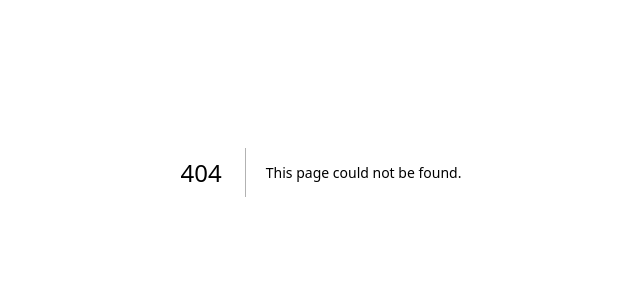
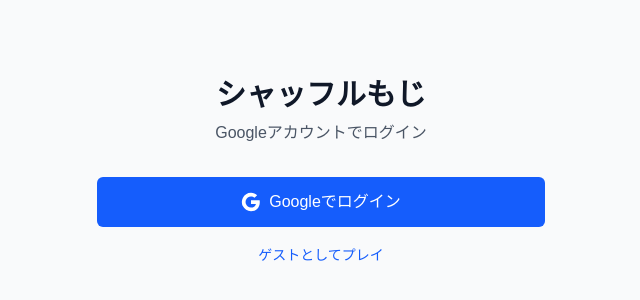
Before and after one commit to koza-ken/shufflemoji, a Next.js app in the folder word-scramble-nextjs/: page /auth/signin in a window 1280 px wide. Before the commit this address had no page. Shown: the part 228-528 px from the top of the page, without its empty margins (319-959 px from the left). Built offline with nearby package versions, Linux system fonts and the light colour scheme.

Commit message:
add:ログインページを作成

```diff
--- /dev/null
+++ b/word-scramble-nextjs/app/auth/signin/page.tsx
@@ -0,0 +1,75 @@
+'use client'
+
+import { signIn } from 'next-auth/react'
+import { useState } from 'react'
+import { useRouter } from 'next/navigation'
+
+export default function SignInPage() {
+  const [isLoading, setIsLoading] = useState(false)
+  const router = useRouter()
+
+  const handleGoogleSignIn = async () => {
+    setIsLoading(true)
+    try {
+      const result = await signIn('google', {
+        callbackUrl: '/',
+        redirect: false
+      })
+
+      if (result?.ok) {
+        router.push('/')
+      }
+    } catch (error) {
+      console.error('ログイン失敗:', error)
+    } finally {
+      setIsLoading(false)
+    }
+  }
+
+  return (
+    <div className="min-h-screen flex items-center justify-center bg-gray-50">
+      <div className="max-w-md w-full space-y-8">
+        <div className="text-center">
+          <h2 className="text-3xl font-bold text-gray-900">
+            シャッフルもじ
+          </h2>
+          <p className="mt-2 text-gray-600">
+            Googleアカウントでログイン
+          </p>
+        </div>
+
+        <div className="mt-8">
+          <button
+            onClick={handleGoogleSignIn}
+            disabled={isLoading}
+            className="w-full flex justify-center items-center px-4 py-3 border border-transparent text-base font-medium rounded-md text-white bg-blue-600 hover:bg-blue-700 focus:outline-none focus:ring-2 focus:ring-offset-2 focus:ring-blue-500 disabled:opacity-50"
+          >
+            {isLoading ? (
+              <span>ログイン中...</span>
+            ) : (
+              <>
+                {/* Google Icon SVG */}
+                <svg className="w-5 h-5 mr-2" viewBox="0 0 24 24">
+                  <path fill="currentColor" d="M22.56 12.25c0-.78-.07-1.53-.2-2.25H12v4.26h5.92c-.26 1.37-1.04 2.53-2.21 3.31v2.77h3.57c2.08-1.92 3.28-4.74 3.28-8.09z"/>
+                  <path fill="currentColor" d="M12 23c2.97 0 5.46-.98 7.28-2.66l-3.57-2.77c-.98.66-2.23 1.06-3.71 1.06-2.86 0-5.29-1.93-6.16-4.53H2.18v2.84C3.99 20.53 7.7 23 12 23z"/>
+                  <path fill="currentColor" d="M5.84 14.09c-.22-.66-.35-1.36-.35-2.09s.13-1.43.35-2.09V7.07H2.18C1.43 8.55 1 10.22 1 12s.43 3.45 1.18 4.93l2.85-2.22.81-.62z"/>
+                  <path fill="currentColor" d="M12 5.38c1.62 0 3.06.56 4.21 1.64l3.15-3.15C17.45 2.09 14.97 1 12 1 7.7 1 3.99 3.47 2.18 7.07l3.66 2.84c.87-2.6 3.3-4.53 6.16-4.53z"/>
+                </svg>
+                Googleでログイン
+              </>
+            )}
+          </button>
+
+          <div className="mt-4 text-center">
+            <button
+              onClick={() => router.push('/')}
+              className="text-blue-600 hover:text-blue-500 text-sm"
+            >
+              ゲストとしてプレイ
+            </button>
+          </div>
+        </div>
+      </div>
+    </div>
+  )
+}
```
